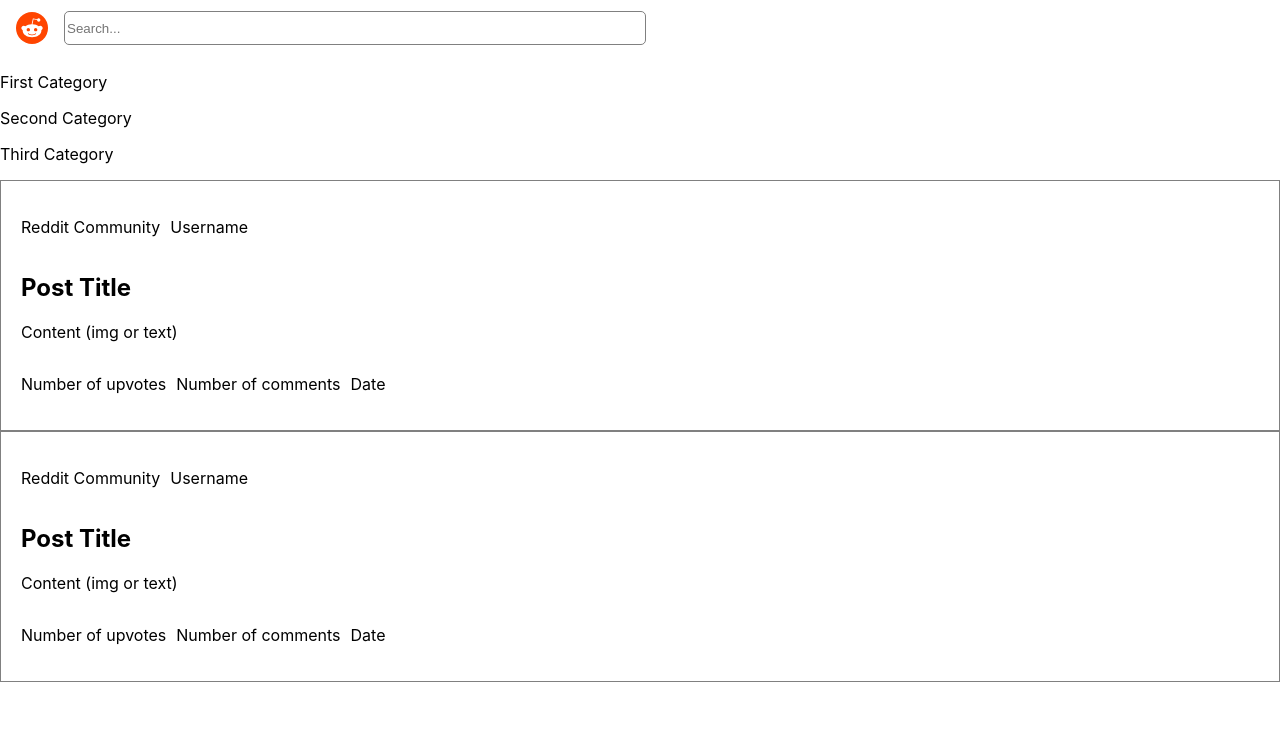
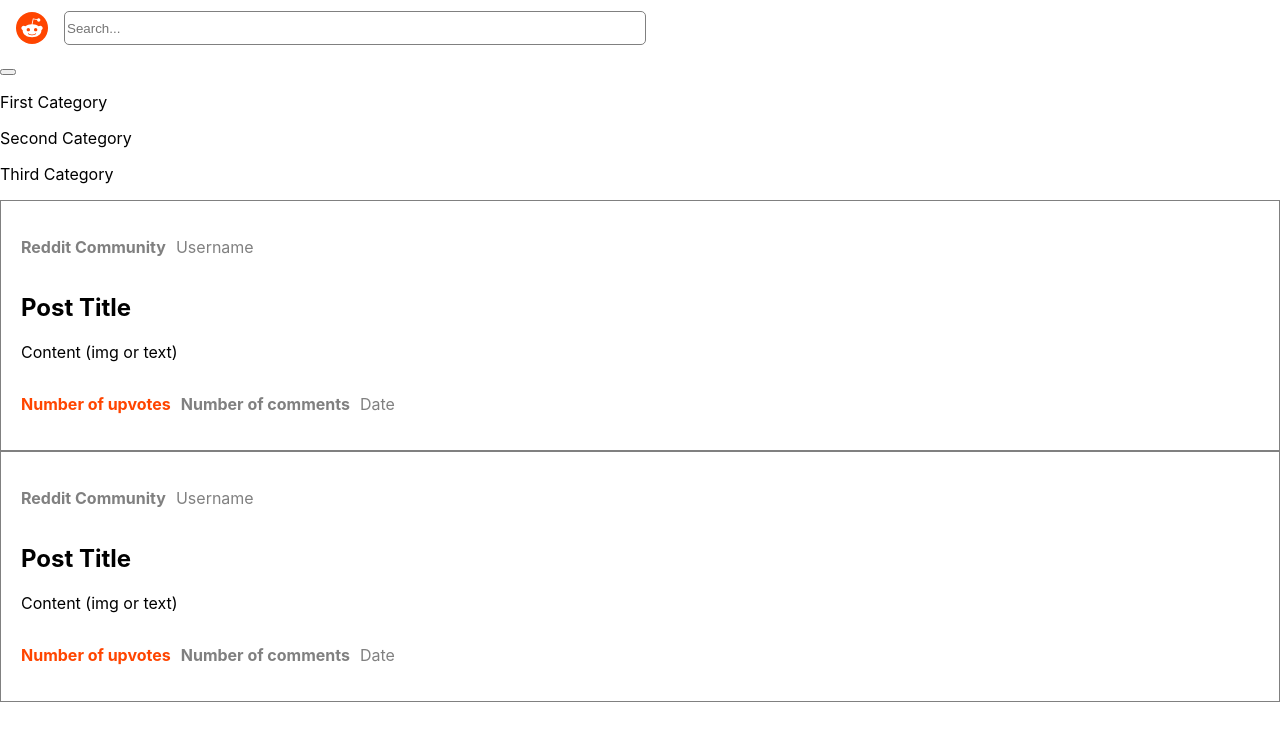
Before and after one commit to mariannefabre/reddit-client, a React (Create React App) app: page / in a window 1280 px wide. Shown: the top 740 px of the page. Built offline with nearby package versions, Linux system fonts and the light colour scheme.

Commit message:
Add fetch Reddit API

```diff
--- a/src/App.js
+++ b/src/App.js
@@ -2,16 +2,29 @@ import React from "react";
 import logo from "./Reddit_logo.svg";
 import { SearchBar } from "./features/searchBar/SearchBar";
 import { PostsList } from "./features/posts/PostsList";
-import {Categories} from "./features/categories/Categories";
+import { Categories } from "./features/categories/Categories";
+import { Reddit } from "./util/Reddit";
 import "./App.css";
 
-function App() {
+class App extends React.Component {
+  constructor(props) {
+    super(props);
+    this.getResult = this.getResult.bind(this);
+  }
+
+  async getResult() {
+    const results = await Reddit.getPopularPageData();
+    console.log(results);
+  }
+
+  render() {
     return (
       <div className="App">
         <header className="App-header">
           <img src={logo} className="App-logo" alt="logo" />
           <SearchBar />
         </header>
+        <button onClick={this.getResult} />
         <div>
           <Categories />
         </div>
@@ -21,5 +34,6 @@ function App() {
       </div>
     );
   }
+}
 
 export default App;
--- a/src/features/posts/Post.js
+++ b/src/features/posts/Post.js
@@ -4,15 +4,15 @@ export function Post() {
   return (
     <div className={styles.post}>
       <div className={styles.inline}>
-        <p>Reddit Community</p>
+        <p className={styles.bold}>Reddit Community</p>
         <p>Username</p>
       </div>
       <h2>Post Title</h2>
       <p>Content (img or text)</p>
 
       <div className={styles.inline}>
-        <p>Number of upvotes</p>
-        <p>Number of comments</p>
+        <p className={styles.upvotes}>Number of upvotes</p>
+        <p className={styles.bold}>Number of comments</p>
         <p>Date</p>
       </div>
     </div>
--- a/src/features/posts/Post.module.css
+++ b/src/features/posts/Post.module.css
@@ -1,11 +1,22 @@
-.post{
+.post {
   border: 1px solid grey;
   padding: 20px;
 }
 
 .inline {
   display: inline-flex;
+  color: grey;
 }
+
 .inline p {
   margin-right: 10px;
 }
+
+.bold {
+  font-weight: 700;
+}
+
+.upvotes {
+  font-weight: 700;
+  color: #FF4500;
+}
--- /dev/null
+++ b/src/util/Reddit.js
@@ -0,0 +1,34 @@
+
+export const Reddit = {
+
+  getPopularPageData () {
+    const urlToFetch = "https://www.reddit.com/r/popular.json";
+
+    return fetch(urlToFetch).then(response => {
+      if(response.ok){
+        return response.json();
+      }}).then(jsonResponse => {
+        console.log(jsonResponse.data.children);
+        const posts = jsonResponse.data.children.map((post) => {
+          return {
+            author: post.data.author,
+            title: post.data.title,
+            date: post.data.created,
+            subreddit: post.data.subreddit_name_prefixed,
+            thumbnail: post.data.thumbnail,
+            ups: post.data.ups,
+            nbComments: post.data.num_comments,
+          };
+      })
+      return posts;
+      }).catch(error => console.log(error))
+  }
+/*     try {
+      const response = await fetch(urlToFetch, {
+        headers: {
+          Authorization: `Bearer ${userAccessToken}`,
+        },
+      });
+  } */
+
+}
```
Also changed, not shown: src/app/store.js (line endings or trailing spaces). Lines whose indentation alone changed are shown as unchanged.
